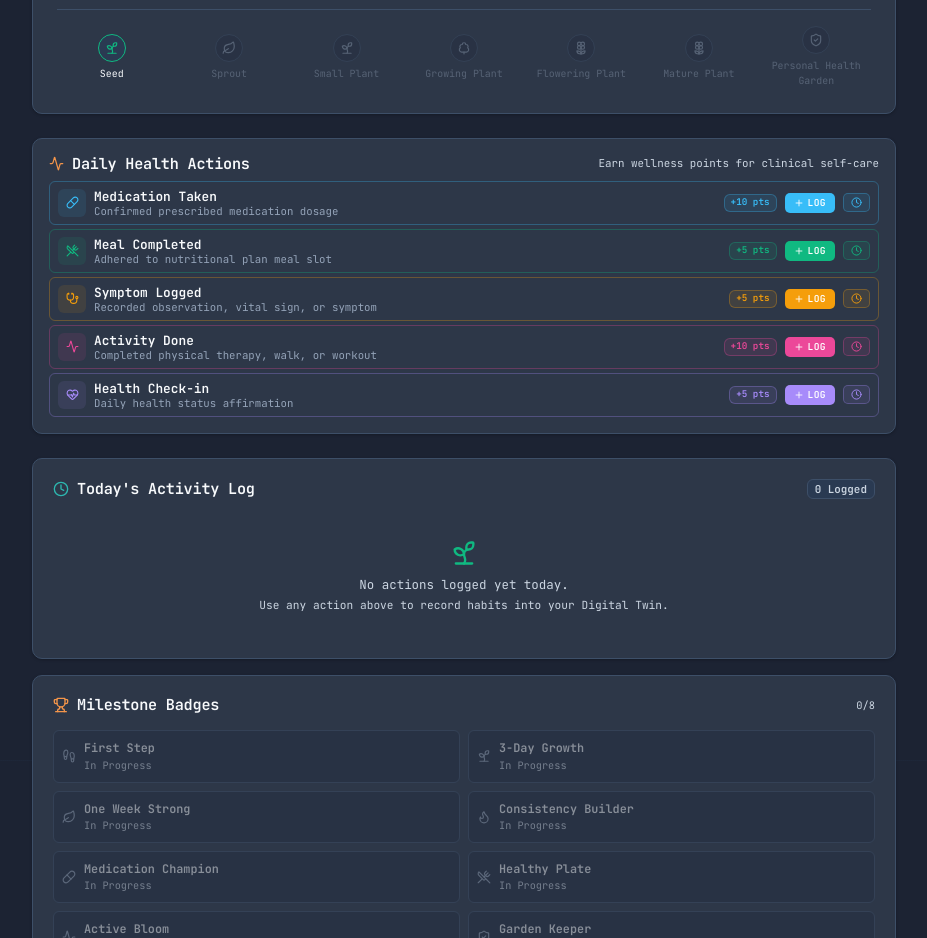
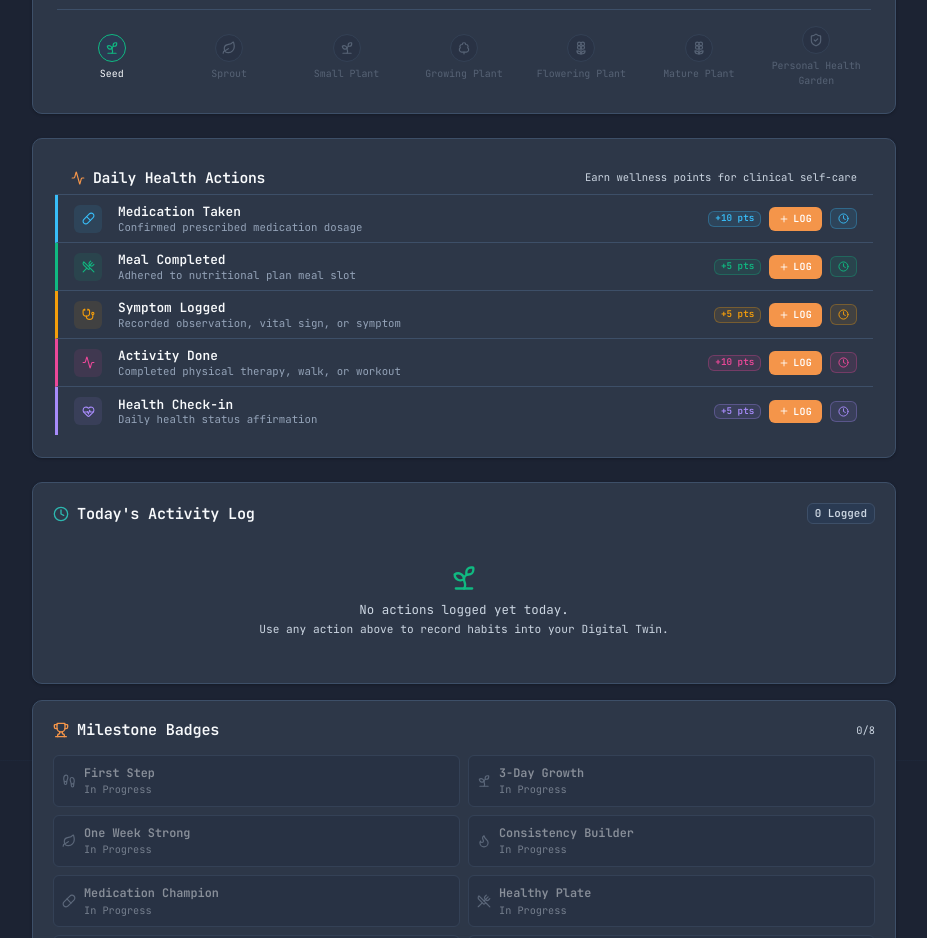
Before and after one commit to SAILESH2508/MedFusion-AI, a React (Vite) app in the folder frontend/: page /digital-twin in a window 1280 px wide. Shown: the part 840-1778 px from the top of the page, without its empty margins (336-1263 px from the left). Built offline with nearby package versions, Linux system fonts and the light colour scheme.

Commit message:
feat(ui): clean row design for Daily Health Actions - uniform bg, accent border, consistent orange log btn

```diff
--- a/frontend/src/pages/digital-twin/IntegratedGardenSection.jsx
+++ b/frontend/src/pages/digital-twin/IntegratedGardenSection.jsx
@@ -312,56 +312,66 @@ export default function IntegratedGardenSection({
       </div>
 
       {/* ─── 5 Activity Action Buttons ─── */}
-      <div className="glass-card p-3" style={{ borderRadius: '14px', border: '1px solid var(--border)' }}>
-        <div className="d-flex align-items-center justify-content-between mb-2">
-          <h3 className="fw-bold m-0 d-flex align-items-center gap-2" style={{ fontSize: '0.95rem', color: 'var(--text-primary)' }}>
-            <Activity size={15} style={{ color: 'var(--brand-orange)' }} />
+      <div
+        className="glass-card"
+        style={{ borderRadius: '14px', border: '1px solid var(--border)', overflow: 'hidden' }}
+      >
+        {/* Header */}
+        <div
+          className="d-flex align-items-center justify-content-between px-3 py-2"
+          style={{ borderBottom: '1px solid var(--border)', background: 'var(--bg-card)' }}
+        >
+          <h3 className="fw-bold m-0 d-flex align-items-center gap-2" style={{ fontSize: '0.92rem', color: 'var(--text-primary)' }}>
+            <Activity size={14} style={{ color: 'var(--brand-orange)' }} />
             Daily Health Actions
           </h3>
-          <span className="text-secondary font-monospace" style={{ fontSize: '0.68rem' }}>
+          <span className="text-secondary font-monospace" style={{ fontSize: '0.66rem' }}>
             Earn wellness points for clinical self-care
           </span>
         </div>
 
-        <div className="d-flex flex-column gap-1">
-          {GARDEN_ACTIONS.map(action => {
+        {/* Action rows */}
+        <div className="d-flex flex-column" style={{ background: 'var(--bg-card)' }}>
+          {GARDEN_ACTIONS.map((action, idx) => {
             const isLoading = loggingActivity === action.type;
             const isNoteActive = selectedActivityForNote === action.type;
             const ActionIcon = action.icon;
+            const isLast = idx === GARDEN_ACTIONS.length - 1;
 
             return (
               <div
                 key={action.type}
-                className="d-flex align-items-center gap-2 px-2 py-1 rounded-2"
+                className="d-flex align-items-center gap-3 px-3"
                 style={{
-                  border: `1px solid ${action.border}`,
-                  background: action.bg + '22',
-                  minHeight: '44px',
+                  minHeight: '48px',
+                  borderBottom: isLast ? 'none' : '1px solid var(--border)',
+                  borderLeft: `3px solid ${action.color}`,
+                  background: 'var(--bg-card)',
                 }}
               >
-                {/* Icon */}
+                {/* Coloured icon */}
                 <div
                   className="flex-shrink-0 d-flex align-items-center justify-content-center rounded-2"
-                  style={{ width: '28px', height: '28px', background: action.bg, color: action.color, flexShrink: 0 }}
+                  style={{ width: '28px', height: '28px', background: action.bg, color: action.color }}
                 >
                   <ActionIcon size={13} />
                 </div>
 
                 {/* Label + description OR note input */}
-                <div className="flex-grow-1 overflow-hidden" style={{ minWidth: 0 }}>
+                <div className="flex-grow-1 overflow-hidden py-1" style={{ minWidth: 0 }}>
                   {isNoteActive ? (
                     <input
                       type="text"
-                      placeholder="Add clinical note..."
+                      placeholder="Add clinical note and press Enter..."
                       value={activeNote}
                       onChange={e => setActiveNote(e.target.value)}
                       onKeyDown={e => e.key === 'Enter' && handleLogActivity(action.type, action.points, activeNote)}
-                      className="w-100 bg-transparent border rounded-2 px-2 font-monospace"
+                      className="w-100 border rounded-2 px-2 font-monospace"
                       style={{
-                        fontSize: '0.7rem',
+                        fontSize: '0.72rem',
                         color: 'var(--text-primary)',
                         borderColor: action.border,
-                        background: 'rgba(255,255,255,0.6)',
+                        background: 'transparent',
                         outline: 'none',
                         height: '28px',
                       }}
@@ -369,7 +379,7 @@ export default function IntegratedGardenSection({
                     />
                   ) : (
                     <>
-                      <div className="fw-semibold text-truncate" style={{ fontSize: '0.8rem', color: 'var(--text-primary)', lineHeight: '1.25' }}>
+                      <div className="fw-semibold text-truncate" style={{ fontSize: '0.8rem', color: 'var(--text-primary)', lineHeight: '1.3' }}>
                         {action.label}
                       </div>
                       <div className="text-truncate" style={{ fontSize: '0.67rem', color: 'var(--text-muted)', lineHeight: '1.2' }}>
@@ -379,43 +389,50 @@ export default function IntegratedGardenSection({
                   )}
                 </div>
 
-                {/* Points badge */}
+                {/* Right cluster: pts + buttons */}
+                <div className="d-flex align-items-center gap-2 flex-shrink-0">
                   <span
-                  className="badge font-monospace flex-shrink-0"
-                  style={{ background: action.bg, color: action.color, border: `1px solid ${action.border}`, fontSize: '0.58rem', whiteSpace: 'nowrap' }}
+                    className="badge font-monospace"
+                    style={{
+                      background: action.bg,
+                      color: action.color,
+                      border: `1px solid ${action.border}`,
+                      fontSize: '0.58rem',
+                      padding: '2px 6px',
+                      whiteSpace: 'nowrap',
+                    }}
                   >
                     +{action.points} pts
                   </span>
 
-                {/* Buttons */}
                   {isNoteActive ? (
                     <>
                       <button
                         onClick={() => handleLogActivity(action.type, action.points, activeNote)}
                         disabled={isLoading}
-                      className="d-flex align-items-center gap-1 font-monospace text-uppercase fw-bold flex-shrink-0"
+                        className="d-flex align-items-center gap-1 font-monospace text-uppercase fw-semibold"
                         style={{
-                        fontSize: '0.6rem',
-                        borderRadius: '5px',
-                        padding: '3px 9px',
+                          fontSize: '0.62rem',
+                          borderRadius: '6px',
+                          padding: '4px 10px',
                           border: 'none',
-                        background: action.color,
+                          background: 'var(--brand-orange)',
                           color: '#fff',
                           cursor: 'pointer',
-                        letterSpacing: '0.04em',
+                          letterSpacing: '0.03em',
+                          whiteSpace: 'nowrap',
                         }}
                       >
                         {isLoading ? <RefreshCw size={10} className="animate-spin" /> : <Check size={10} />}
-                      <span>{isLoading ? 'Saving...' : 'Save'}</span>
+                        <span>{isLoading ? 'Saving' : 'Save'}</span>
                       </button>
                       <button
                         onClick={() => { setSelectedActivityForNote(null); setActiveNote(''); }}
-                      className="d-flex align-items-center justify-content-center flex-shrink-0"
+                        className="d-flex align-items-center justify-content-center"
                         style={{
-                        fontSize: '0.6rem',
-                        borderRadius: '5px',
-                        padding: '3px 7px',
-                        border: `1px solid var(--border)`,
+                          borderRadius: '6px',
+                          padding: '4px 7px',
+                          border: '1px solid var(--border)',
                           background: 'transparent',
                           color: 'var(--text-muted)',
                           cursor: 'pointer',
@@ -430,17 +447,18 @@ export default function IntegratedGardenSection({
                       <button
                         onClick={() => handleLogActivity(action.type, action.points)}
                         disabled={isLoading}
-                      className="d-flex align-items-center gap-1 font-monospace text-uppercase fw-bold flex-shrink-0"
+                        className="d-flex align-items-center gap-1 font-monospace text-uppercase fw-semibold"
                         style={{
-                        fontSize: '0.6rem',
-                        borderRadius: '5px',
-                        padding: '3px 9px',
+                          fontSize: '0.62rem',
+                          borderRadius: '6px',
+                          padding: '4px 10px',
                           border: 'none',
-                        background: action.color,
+                          background: 'var(--brand-orange)',
                           color: '#fff',
                           cursor: 'pointer',
-                        letterSpacing: '0.04em',
-                        opacity: isLoading ? 0.7 : 1,
+                          letterSpacing: '0.03em',
+                          whiteSpace: 'nowrap',
+                          opacity: isLoading ? 0.6 : 1,
                         }}
                       >
                         {isLoading ? <RefreshCw size={10} className="animate-spin" /> : <Plus size={10} />}
@@ -449,10 +467,10 @@ export default function IntegratedGardenSection({
                       <button
                         onClick={() => { setSelectedActivityForNote(action.type); setActiveNote(''); }}
                         title="Log with note"
-                      className="d-flex align-items-center justify-content-center flex-shrink-0"
+                        className="d-flex align-items-center justify-content-center"
                         style={{
-                        borderRadius: '5px',
-                        padding: '3px 7px',
+                          borderRadius: '6px',
+                          padding: '4px 7px',
                           border: `1px solid ${action.border}`,
                           background: action.bg,
                           color: action.color,
@@ -463,6 +481,7 @@ export default function IntegratedGardenSection({
                       </button>
                     </>
                   )}
+                </div>
               </div>
             );
           })}
```
Lines whose indentation alone changed are shown as unchanged.
